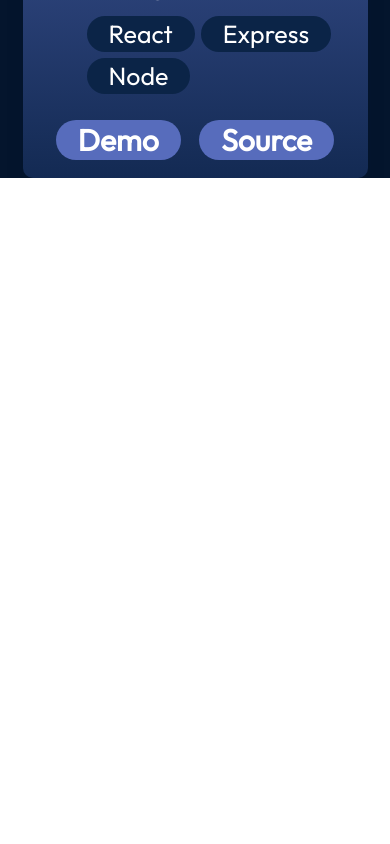
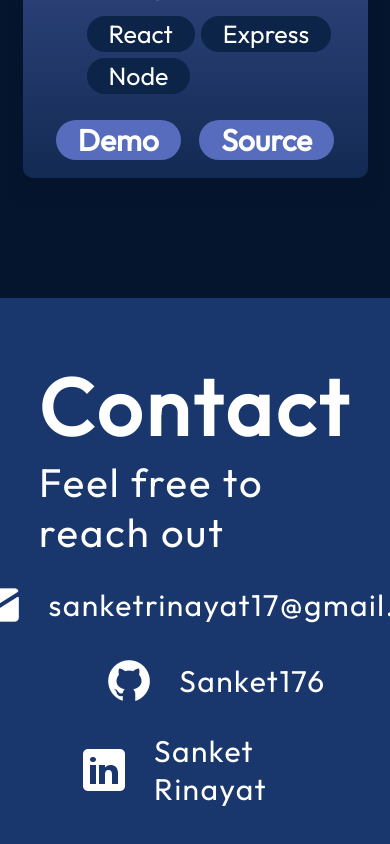
Before and after one commit to Sanket176/My-Portfolio, a React (Vite) app: page / in a window 390 px wide. Shown: the part 6230-7074 px from the top of the page. Before the commit the page ends 6408 px from the top, so only its background shows below. Built offline with nearby package versions, Linux system fonts and the light colour scheme.

Commit message:
Cretaed last Contact Module and implemented it

```diff
--- a/src/App.jsx
+++ b/src/App.jsx
@@ -4,6 +4,7 @@ import Hero from './components/Hero/Hero'
 import About from './components/About/About'
 import Experience from './components/Experience/Experience'
 import Projects from './components/Projects/Projects'
+import Contact from './components/Contact/Contact'
 
 function App() {
 
@@ -14,6 +15,7 @@ function App() {
       <About/>
       <Experience/>
       <Projects/>
+      <Contact/>
     </div>
   )
 }
--- /dev/null
+++ b/src/components/Contact/Contact.jsx
@@ -0,0 +1,30 @@
+import React from 'react'
+import styles from './Contact.module.css'
+import { getImageUrl } from '../../utils'
+
+const Contact = () => {
+  return (
+    <footer id='#Contact' className={styles.container}>
+        <div className={styles.text}>
+            <h2>Contact</h2>
+            <p>Feel free to reach out</p>
+        </div>
+        <ul className={styles.links}>
+            <li className={styles.link}>
+               <img src={getImageUrl("contact/emailIcon.png")} alt='Email Icon'/>
+               <a href="mailto:sanketrinayat17@gmail.com">sanketrinayat17@gmail.com</a>
+            </li>
+            <li className={styles.link}>
+               <img src={getImageUrl("contact/githubIcon.png")} alt='Github Icon'/>
+               <a href="https://github.com/Sanket176/">Sanket176</a>
+            </li>
+            <li className={styles.link}>
+               <img src={getImageUrl("contact/linkedinIcon.png")} alt='LinkedIn Icon'/>
+               <a href="https://www.linkedin.com/in/sanket-rinayat-b253bb211/">Sanket Rinayat</a>
+            </li>
+        </ul>
+    </footer>
+  )
+}
+
+export default Contact
--- /dev/null
+++ b/src/components/Contact/Contact.module.css
@@ -0,0 +1,65 @@
+@import '../../vars.css';
+
+.container {
+    color: var(--color-text);
+    margin-top: 120px;
+    background-color: var(--color-secondary);
+    display: flex;
+    flex-direction: row;
+    justify-content: space-evenly;
+    width: 100vw;
+    padding: 58px 10%;
+    gap: 10px;
+}
+
+.text h2 {
+    font-size: 80px;
+    font-weight: 700;
+    letter-spacing: 4px;
+}
+
+.text p {
+    font-size: 40px;
+    font-weight: 400;
+    letter-spacing: 2px;
+}
+
+.links {
+    display: flex;
+    flex-direction: column;
+    align-items: flex-start;
+    list-style: none;
+    gap: 26px;
+}
+
+.link {
+    display: flex;
+    align-items: center;
+    gap: 25px;
+}
+
+.link a{
+    color: var(--color-text);
+    text-decoration: none;
+    font-size: 30px;
+    font-weight: 400;
+    letter-spacing: 1.5px;
+}
+
+@media screen and (max-width: 830px) {
+    .container{
+        flex-direction: column;
+
+        gap: 23px;
+    }
+
+    .text {
+        display: flex;
+        flex-direction: column;
+        align-items: center;
+    }
+
+    .links{
+        align-items: center;
+    }
+}
--- a/src/components/NavBar/NavBar.jsx
+++ b/src/components/NavBar/NavBar.jsx
@@ -22,7 +22,7 @@ const NavBar = () => {
                 <li><a href="#about">About</a></li>
                 <li><a href="#Experience">Experience</a></li>
                 <li><a href="#Projects">Projects</a></li>
-                <li><a href="#Contacts">Contacts</a></li>
+                <li><a href="#Contact">Contacts</a></li>
             </ul>
         </div>
     </nav>
```
